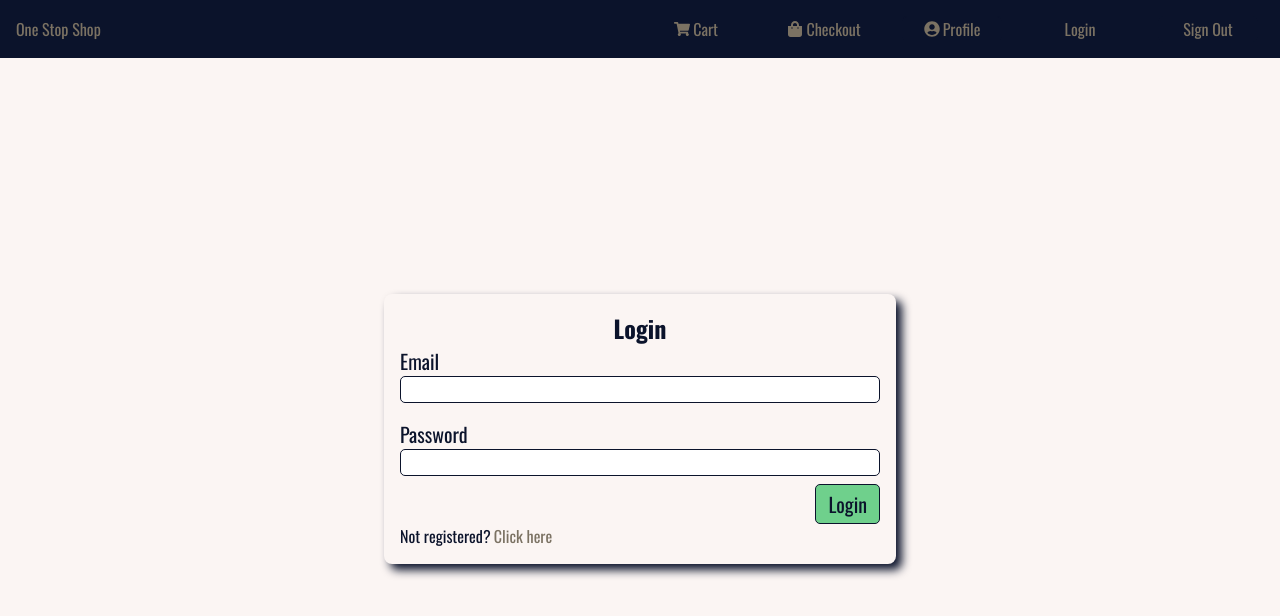
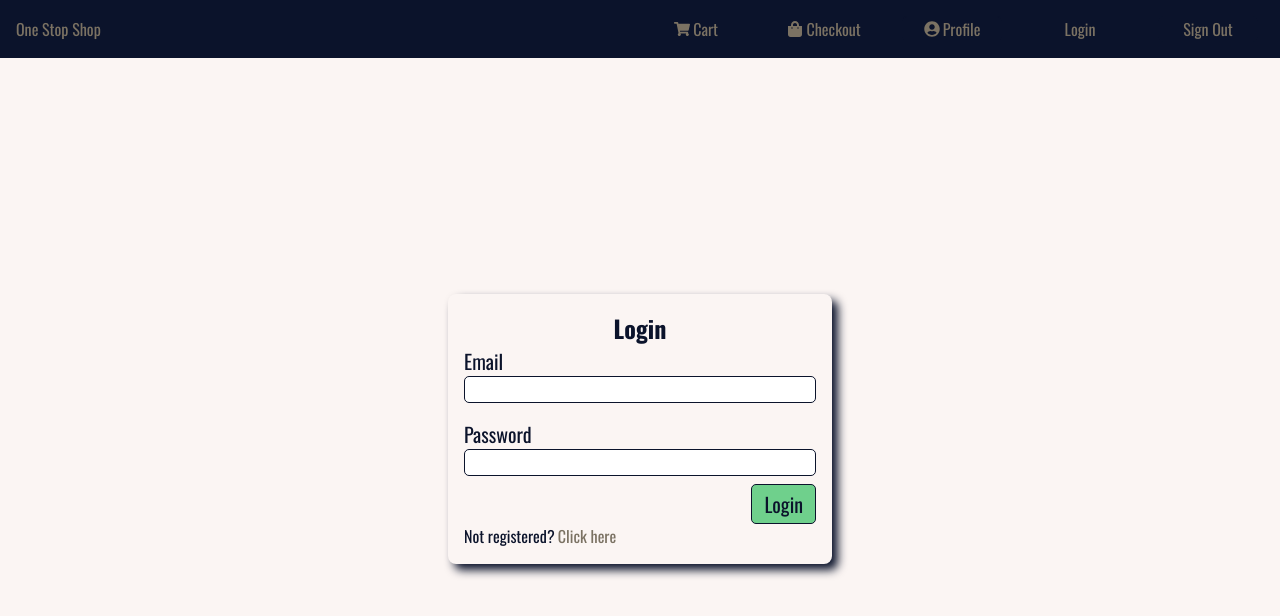
Before and after one commit to Aim4dabush/one-stop-shop, a React (Create React App) app: page /login in a window 1280 px wide. Shown: the top 616 px of the page. Built offline with nearby package versions, Linux system fonts and the light colour scheme.

Commit message:
added breakpoint widths for form

```diff
--- a/src/components/login/Login.module.scss
+++ b/src/components/login/Login.module.scss
@@ -11,7 +11,7 @@
     border-radius: 8px;
     box-shadow: 6px 6px 10px $secondary;
     padding: 1rem;
-    width: 40%;
+    width: 30%;
 
     .btn_wrapper {
       display: flex;
@@ -37,7 +37,23 @@
   }
 }
 
+@media (max-width: 1024px) {
+  .login_container {
+    .login_form {
+      width: 50%;
+    }
+  }
+}
+
 @media (max-width: 820px) {
+  .login_container {
+    .login_form {
+      width: 70%;
+    }
+  }
+}
+
+@media (max-width: 540px) {
   .login_container {
     .login_form {
       width: 90%;
```
